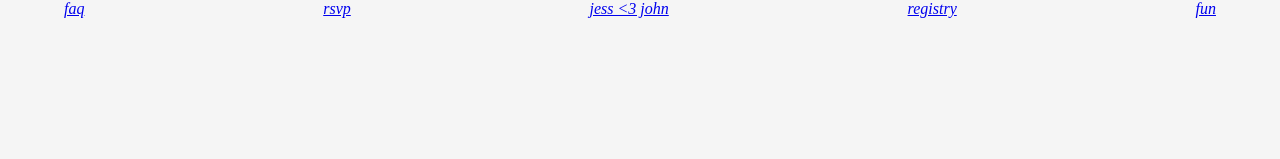
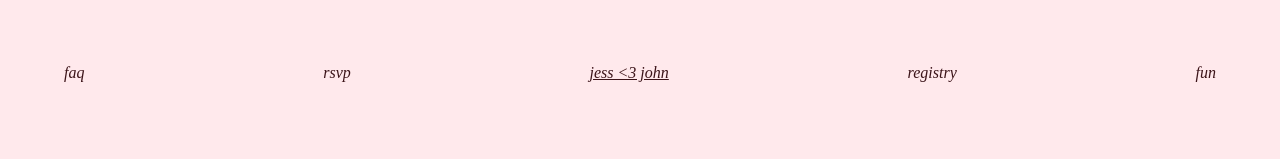
Before and after one commit to johndikeman/wedsite, a SvelteKit app: page / in a window 1280 px wide. Shown: the top 159 px of the page. Built offline with nearby package versions, Linux system fonts and the light colour scheme; a web font is replaced by a local one.

Commit message:
little bit of styling on navbar

```diff
--- a/src/routes/+page.svelte
+++ b/src/routes/+page.svelte
@@ -27,15 +27,42 @@
         duration: 1,
       })
       .play()
+
+    // navbar "active" styling
+    const links = document.querySelectorAll('a[href^="#"]')
+
+    // Add click handler to set active class
+    links.forEach((link) => {
+      link.addEventListener("click", () => {
+        // Remove active from all links
+        links.forEach((l) => l.classList.remove("active"))
+        // Add active to clicked link
+        link.classList.add("active")
+      })
+    })
   })
+
+  // navbar section stuff
+  let activeSection = "top"
+  const sections = {
+    faq: "faq",
+    rsvp: "rsvp",
+    top: "jess <3 john",
+    registry: "registry",
+    fun: "fun",
+  }
 </script>
 
 <nav>
-  <a href="#faq">faq</a>
-  <a href="#rsvp">rsvp</a>
-  <a href="#top">jess &lt3 john</a>
-  <a href="#registry">registry</a>
-  <a href="#fun">fun</a>
+  {#each Object.entries(sections) as [sectionId, sectionText]}
+    <a
+      href="#{sectionId}"
+      class:active={activeSection === sectionId}
+      on:click={() => (activeSection = sectionId)}
+    >
+      {sectionText}
+    </a>
+  {/each}
 </nav>
 
 <div class="container" id="top">
@@ -217,7 +244,19 @@
     font-style: italic;
     font-display: swap;
   }
+  a {
+    color: inherit; /* inherit text color from parent */
+    text-decoration: none; /* remove default underline */
+    cursor: pointer;
+  }
 
+  a:hover {
+    text-decoration: underline; /* optional: underline on hover */
+  }
+
+  a.active {
+    text-decoration: underline;
+  }
   * {
     margin: 0;
     padding: 0;
@@ -230,6 +269,7 @@
     padding-left: 5%;
     padding-right: 5%;
     margin-bottom: 5%;
+    padding-top: 5%;
     font-weight: 200;
   }
   nav a {
@@ -257,6 +297,8 @@
     margin: 0;
     padding: 0;
     box-sizing: border-box;
+    background-color: #ffe9ec;
+    color: #3c1419;
   }
 
   .img-container {
```
